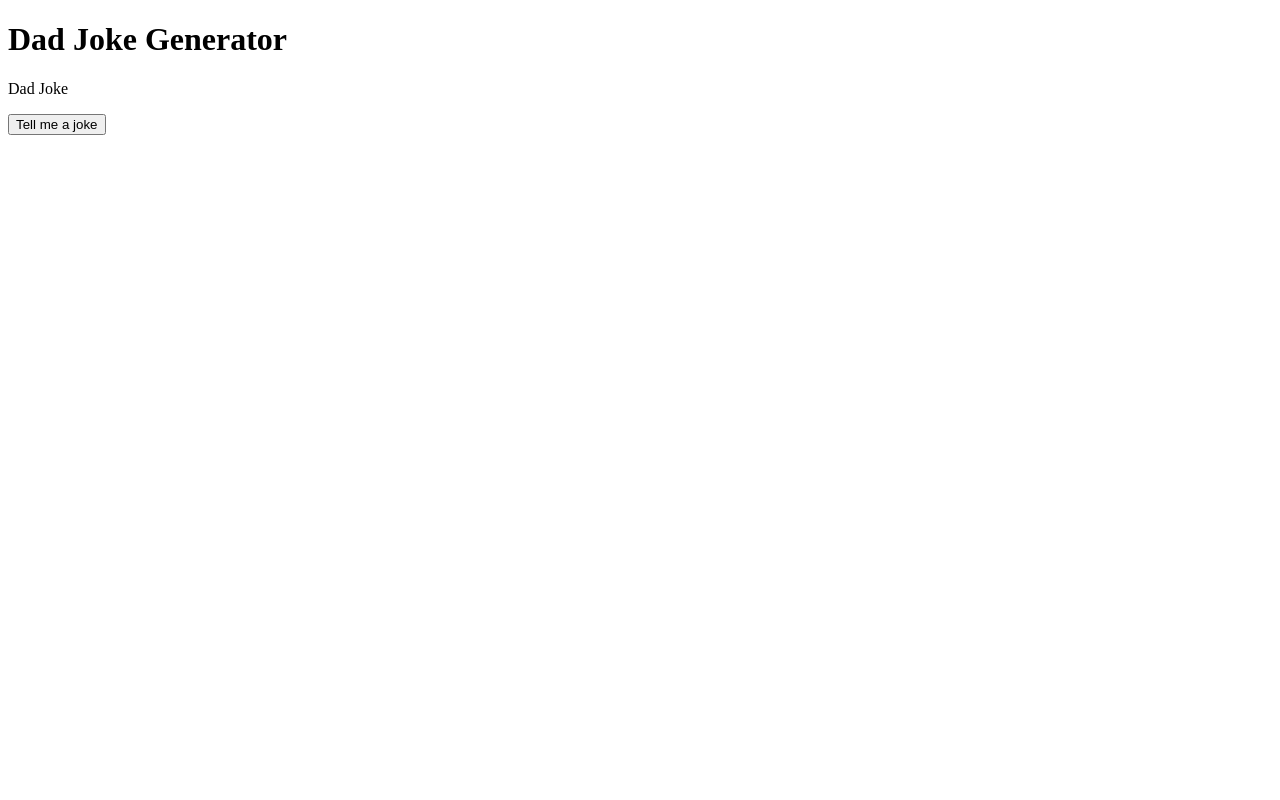
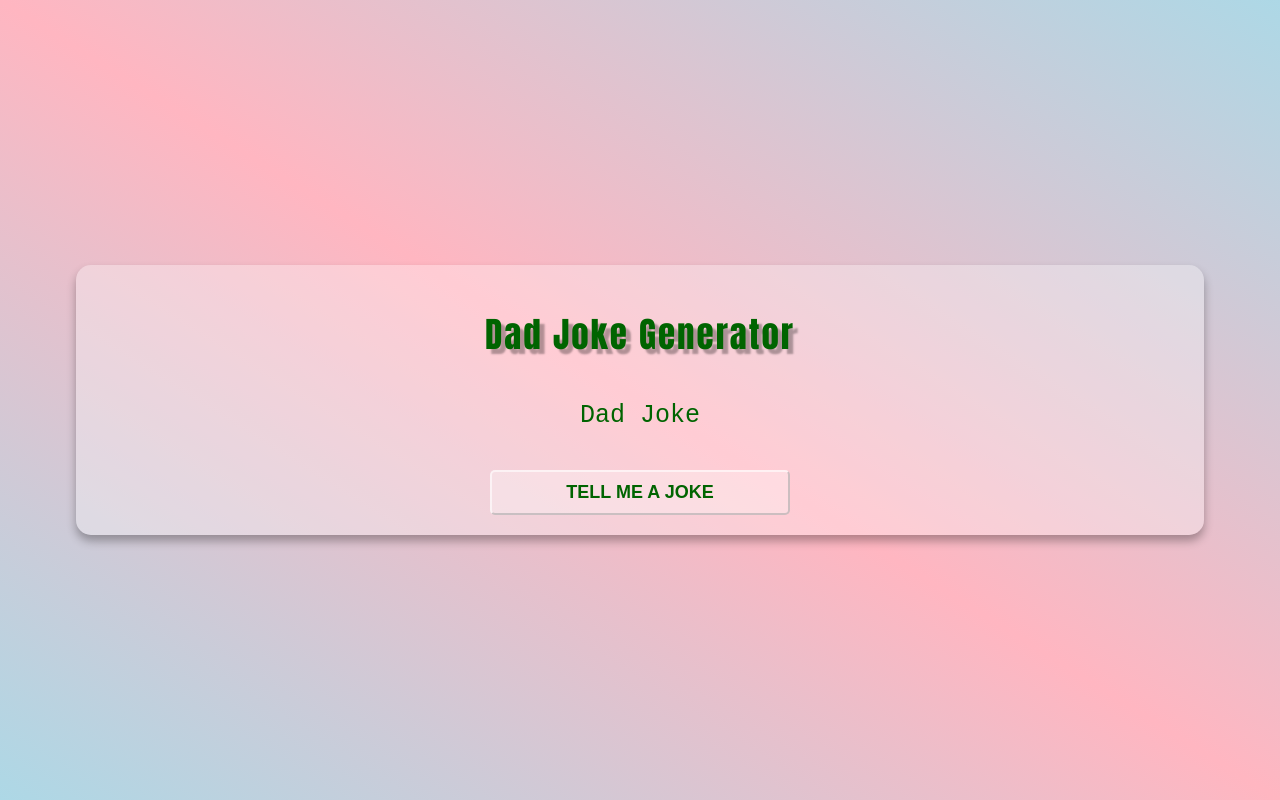
Before and after one commit to yasermaly/dad-joke-generator, a plain HTML site: page index.html in a window 1280 px wide. Drawn offline with Linux system fonts and the light colour scheme.

Commit message:
add html markup and css styling

```diff
--- a/index.html
+++ b/index.html
@@ -5,6 +5,7 @@
     <meta name="viewport" content="width=device-width, initial-scale=1.0" />
     <script src="script.js"></script>
     <title>Dad Joke Generator</title>
+    <link rel="stylesheet" href="style.css" />
   </head>
   <body>
     <div class="container">
--- /dev/null
+++ b/style.css
@@ -0,0 +1,52 @@
+body {
+  margin: 0;
+  background: linear-gradient(to left bottom, lightblue, lightpink, lightblue);
+  min-height: 100vh;
+  display: flex;
+  justify-content: center;
+  align-items: center;
+  font-family: monospace;
+}
+
+.container {
+  background-color: rgba(255, 255, 255, 0.3);
+  padding: 20px;
+  box-shadow: 0 6px 10px rgba(0, 0, 0, 0.3);
+  border-radius: 15px;
+  width: 85%;
+  text-align: center;
+  color: darkgreen;
+}
+
+.heading {
+  font-size: 35px;
+  font-weight: 200;
+  font-family: Impact, Haettenschweiler, 'Arial Narrow Bold', sans-serif;
+  text-shadow: 5px 5px 2px rgba(0, 0, 0, 0.3);
+  letter-spacing: 2px;
+}
+
+.joke {
+  font-size: 25px;
+  font-weight: 500;
+  margin: 40px;
+}
+
+.btn {
+  font-size: 18px;
+  font-weight: 700;
+  border-radius: 5px;
+  cursor: pointer;
+  padding: 10px;
+  background-color: rgba(255, 255, 255, 0.3);
+  border-color: rgba(255, 255, 255, 0.6);
+  text-transform: uppercase;
+  width: 300px;
+  color: darkgreen;
+}
+
+.btn:hover {
+  background-color: rgba(255, 255, 255, 0.5);
+  box-shadow: 0 4px 4px rgba(0, 0, 0, 0.3);
+  transition: all 300ms ease;
+}
```
